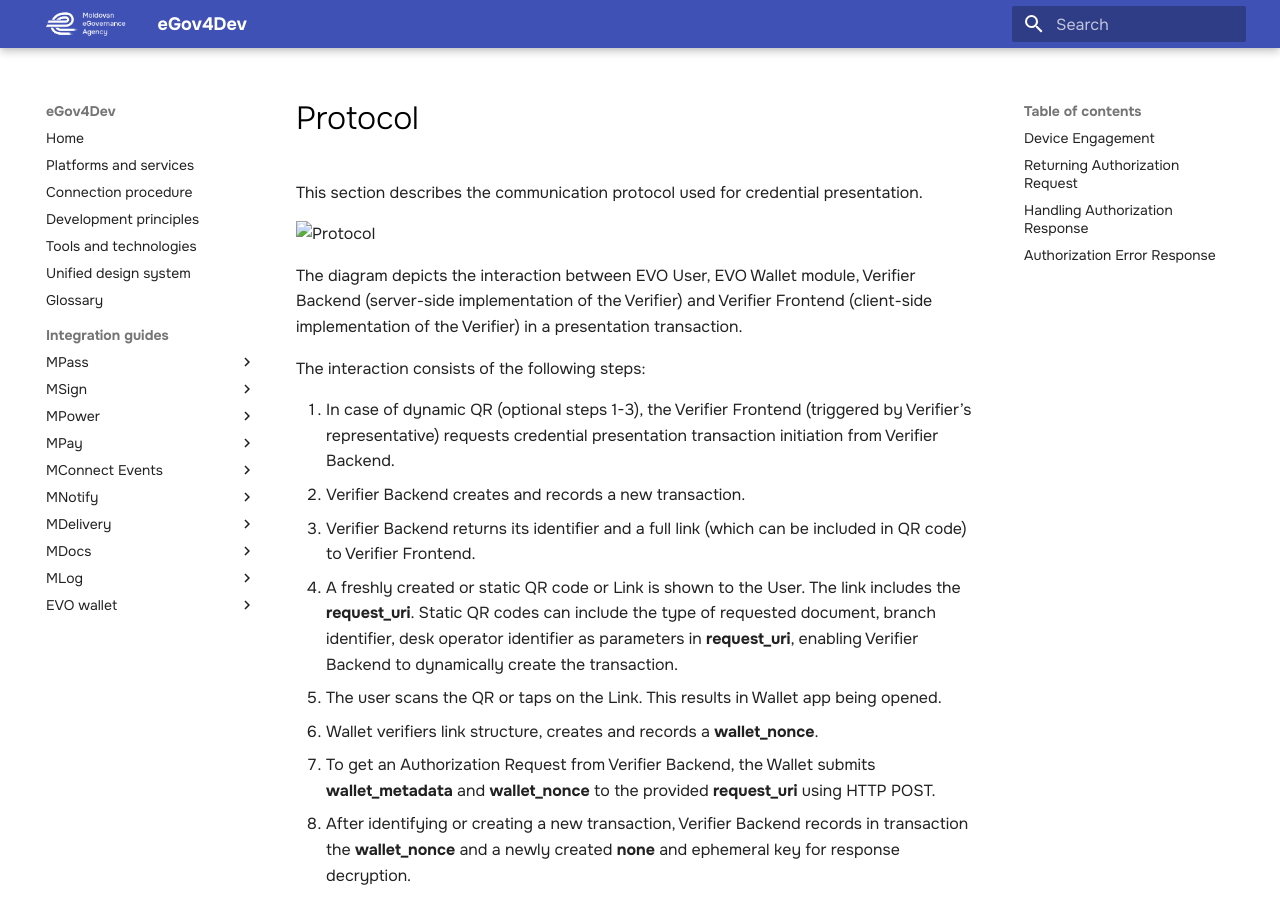
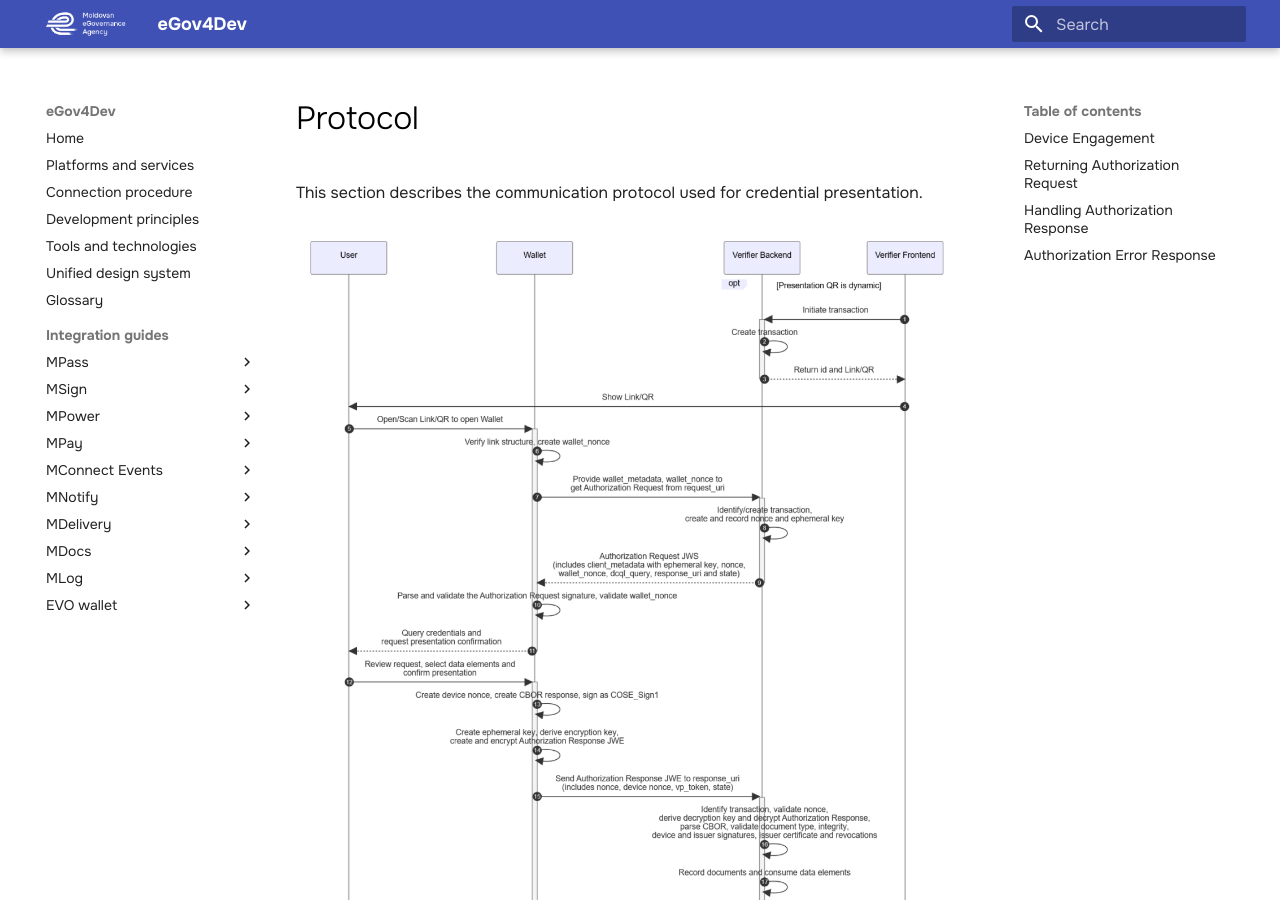
Before and after one commit to egov-moldova/egov4dev, an MkDocs documentation site: the page built from docs/guides/EVO-wallet/protocol.md, in a window 1280 px wide and 900 px high. Built offline with MkDocs 1.6.1 and Material for MkDocs 9.7.7, drawn with Linux system fonts in a browser that asks for light colours.

Commit message:
Update protocol.md

```diff
--- a/docs/guides/EVO-wallet/protocol.md
+++ b/docs/guides/EVO-wallet/protocol.md
@@ -1,6 +1,6 @@
 This section describes the communication protocol used for credential presentation.
 
-<img src="../../assets/protocol.png" alt="Protocol">
+<img src="../../../assets/protocol.png" alt="Protocol">
 
 The diagram depicts the interaction between EVO User, EVO Wallet module, Verifier Backend (server-side implementation of the Verifier) and Verifier Frontend (client-side implementation of the Verifier) in a presentation transaction.
 
```
